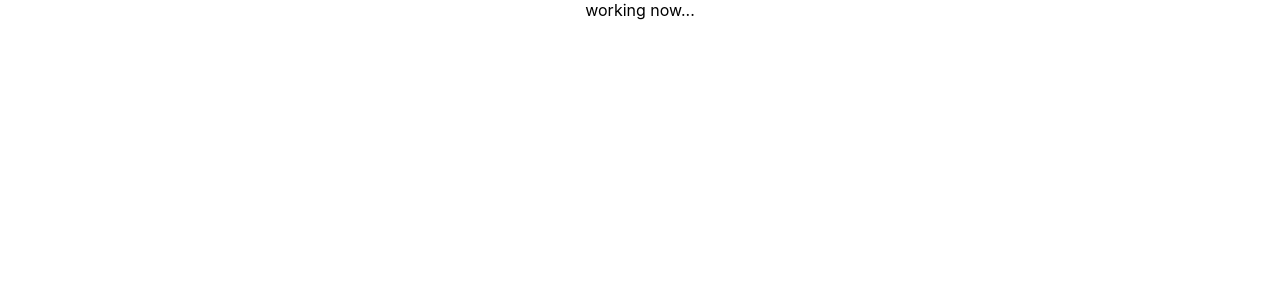
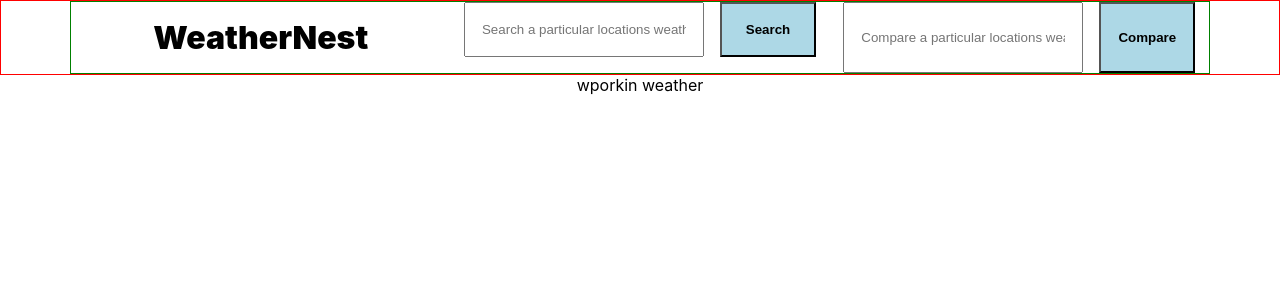
Before and after one commit to olusanyaJ/WeatherNest, a React (Create React App) app in the folder client/brainscroll-client/: page / in a window 1280 px wide. Before the commit this address had no page. Shown: the top 300 px of the page. Built offline with nearby package versions, Linux system fonts and the light colour scheme.

Commit message:
Feat: Create Header and basic styling

```diff
--- a/client/brainscroll-client/src/App.js
+++ b/client/brainscroll-client/src/App.js
@@ -1,6 +1,7 @@
 import "./App.css";
 import { BrowserRouter, Routes, Route } from "react-router-dom";
 import Header from "./components/Header/Header";
+import Weather from "./components/Weather/Weather";
 
 function App() {
   return (
@@ -8,7 +9,7 @@ function App() {
       <BrowserRouter>
         <Header />
         <Routes>
-          <Route />
+          <Route path="" element={<Weather />}></Route>
         </Routes>
       </BrowserRouter>
     </div>
--- a/client/brainscroll-client/src/components/Header/Header.js
+++ b/client/brainscroll-client/src/components/Header/Header.js
@@ -1,8 +1,34 @@
+import "./Header.scss";
+
 const Header = () => {
   return (
-    <>
-      <div>working now...</div>
-    </>
+    <header className="header">
+      <div className="header__container">
+        <h1 className="header__title">WeatherNest</h1>
+        <form action="" className="form">
+          <div className="form__search form__flex">
+            <input
+              type="text"
+              placeholder="Search a particular locations weather"
+              className="form__input"
+            />
+            <button type="submit" className="form__button">
+              Search
+            </button>
+          </div>
+          <div className="form__compare form__flex">
+            <input
+              type="text"
+              placeholder="Compare a particular locations weather"
+              className="form__input"
+            />
+            <button type="submit" className="form__button">
+              Compare
+            </button>
+          </div>
+        </form>
+      </div>
+    </header>
   );
 };
 
--- a/client/brainscroll-client/src/components/Header/Header.scss
+++ b/client/brainscroll-client/src/components/Header/Header.scss
@@ -0,0 +1,71 @@
+@use "../../styles/partials/mixins" as *;
+@use "../../styles/partials/reset";
+@use "../../styles/partials/variables" as *;
+
+.header {
+  border: 1px solid red;
+  padding: 0 1rem;
+
+  &__container {
+    border: 1px solid green;
+    width: 100%;
+    @include tablet {
+      display: flex;
+    }
+    @include desktop {
+      margin: 0 auto;
+      width: $desktop-breakpoint;
+    }
+  }
+
+  &__title {
+    margin: 0;
+    padding: 1rem 0;
+    font-weight: 900;
+    width: 100%;
+    text-align: center;
+    @include tablet {
+      width: 50%;
+    }
+  }
+}
+
+.form {
+  width: 100%;
+  @include tablet {
+    display: flex;
+    justify-content: space-around;
+  }
+
+  &__input {
+    width: 12rem;
+    padding: 0.5rem 1rem;
+    margin-right: 1rem;
+    @include tablet {
+      margin-right: 1rem;
+    }
+    @include desktop {
+      width: 15rem;
+      margin-right: 1rem;
+    }
+  }
+
+  &__button {
+    background-color: lightblue;
+    color: black;
+    font-weight: 700;
+    width: 6rem;
+    padding: 0.5rem 1rem;
+  }
+
+  &__search {
+    margin-bottom: 1rem;
+  }
+
+  &__flex {
+    display: flex;
+    @include tablet {
+      justify-content: space-around;
+    }
+  }
+}
--- /dev/null
+++ b/client/brainscroll-client/src/components/Weather/Weather.js
@@ -0,0 +1,5 @@
+const Weather = () => {
+  return <>wporkin weather</>;
+};
+
+export default Weather;
--- /dev/null
+++ b/client/brainscroll-client/src/components/Weather/Weather.scss
@@ -0,0 +1,3 @@
+@use "../../styles/partials/mixins" as *;
+@use "../../styles/partials/reset";
+@use "../../styles/partials/variables" as *;
--- /dev/null
+++ b/client/brainscroll-client/src/styles/partials/_mixins.scss
@@ -0,0 +1,13 @@
+@use "./variables" as *;
+
+@mixin tablet {
+  @media screen and (min-width: $tablet-breakpoint) {
+    @content;
+  }
+}
+
+@mixin desktop {
+  @media screen and (min-width: $desktop-breakpoint) {
+    @content;
+  }
+}
--- /dev/null
+++ b/client/brainscroll-client/src/styles/partials/_reset.scss
@@ -0,0 +1,9 @@
+*,
+*::before,
+*::after {
+  box-sizing: border-box;
+}
+
+body {
+  margin: 0;
+}
--- /dev/null
+++ b/client/brainscroll-client/src/styles/partials/_variables.scss
@@ -0,0 +1,2 @@
+$tablet-breakpoint: 768px;
+$desktop-breakpoint: 1140px;
```
